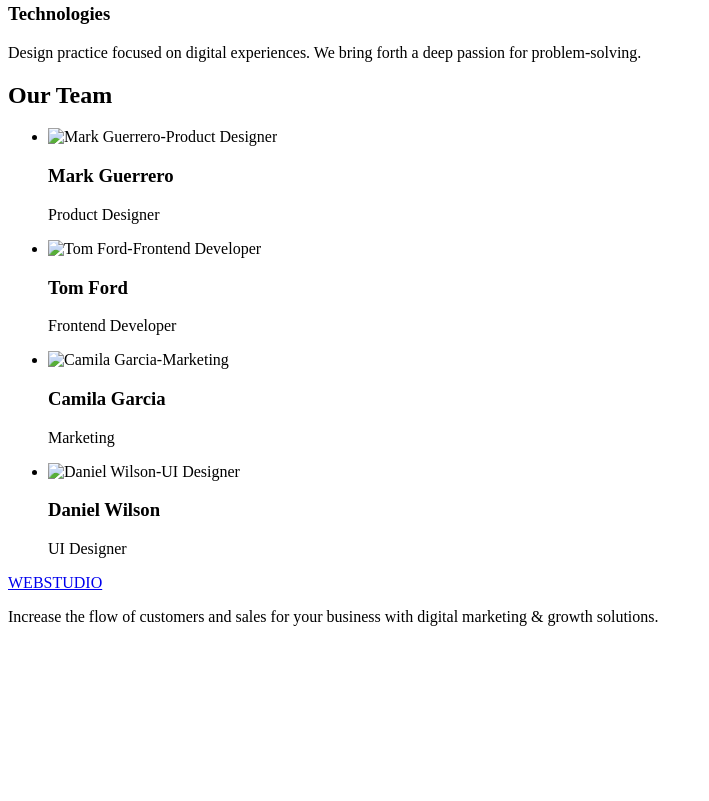
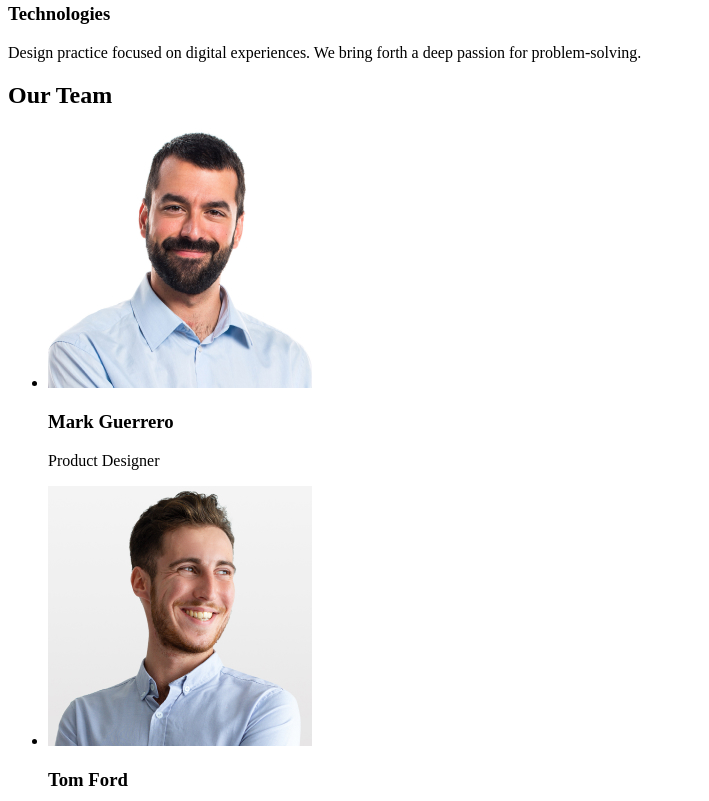
Before and after one commit to balo-max/goit-markup-hw-01, a plain HTML site: page index.html in a window 1280 px wide. Shown: the part 479-1280 px from the top of the page, without its empty margins (0-709 px from the left). Before the commit the page ends 1121 px from the top, so only its background shows below. Drawn offline with Linux system fonts and the light colour scheme; the site is published under a folder, as on GitHub Pages, so addresses that start at the root find nothing.

Commit message:
upd index html

```diff
--- a/index.html
+++ b/index.html
@@ -60,7 +60,7 @@
         <ul>
           <li>
             <img
-              src="/images/img-3.jpg"
+              src="images/img-3.jpg"
               alt="Mark Guerrero-Product Designer"
               width="264"
               height="260"
@@ -70,7 +70,7 @@
           </li>
           <li>
             <img
-              src="/images/img-2.jpg"
+              src="images/img-2.jpg"
               alt="Tom Ford-Frontend Developer"
               width="264"
               height="260"
@@ -80,7 +80,7 @@
           </li>
           <li>
             <img
-              src="/images/img-1.jpg"
+              src="images/img-1.jpg"
               alt="Camila Garcia-Marketing"
               width="264"
               height="260"
@@ -90,7 +90,7 @@
           </li>
           <li>
             <img
-              src="/images/img.jpg"
+              src="images/img.jpg"
               alt="Daniel Wilson-UI Designer"
               width="264"
               height="260"
```
